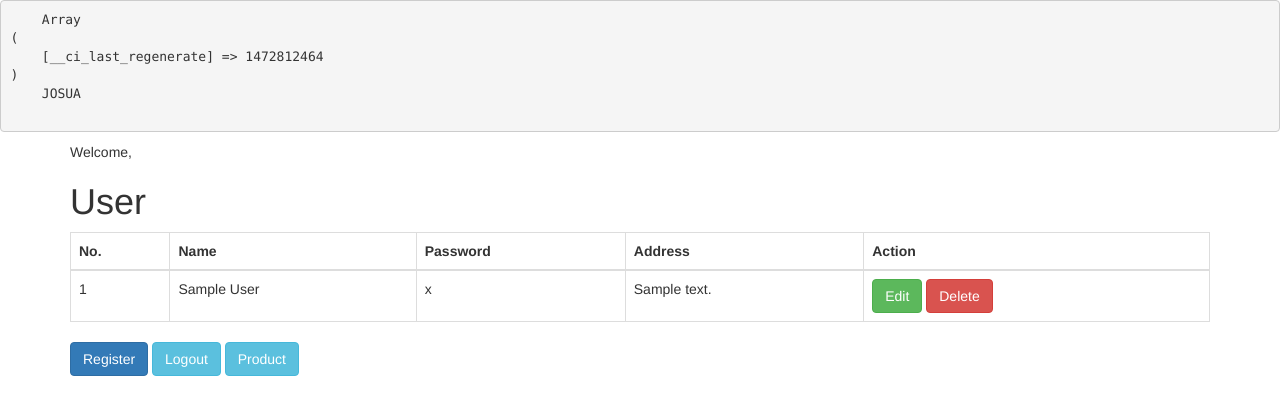
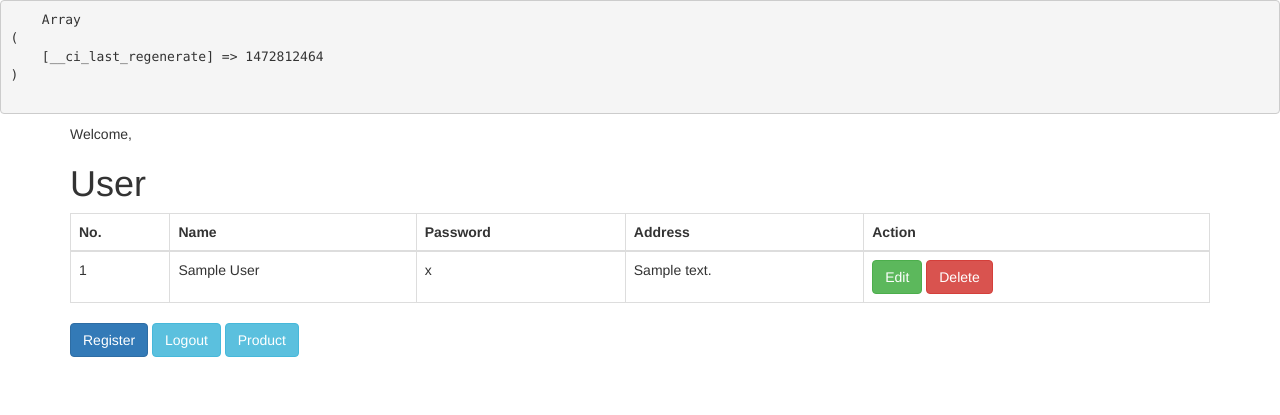
Before and after one commit to giorgiochandra/beta2, a CodeIgniter app: page /beta/ in a window 1280 px wide. Shown: the top 415 px of the page. Run offline with CodeIgniter, Linux system fonts and the light colour scheme; tables that the repository leaves empty or names only in its code hold one stand-in row (values such as "Sample post").

Commit message:
ga jdi commit
salah

```diff
--- a/application/views/user.php
+++ b/application/views/user.php
@@ -23,7 +23,6 @@
   <body>
   <pre>
     <?php print_r($this->session->userdata()) ?>
-    JOSUA
   </pre>
     <div class="container">
       <div class="row">
```
